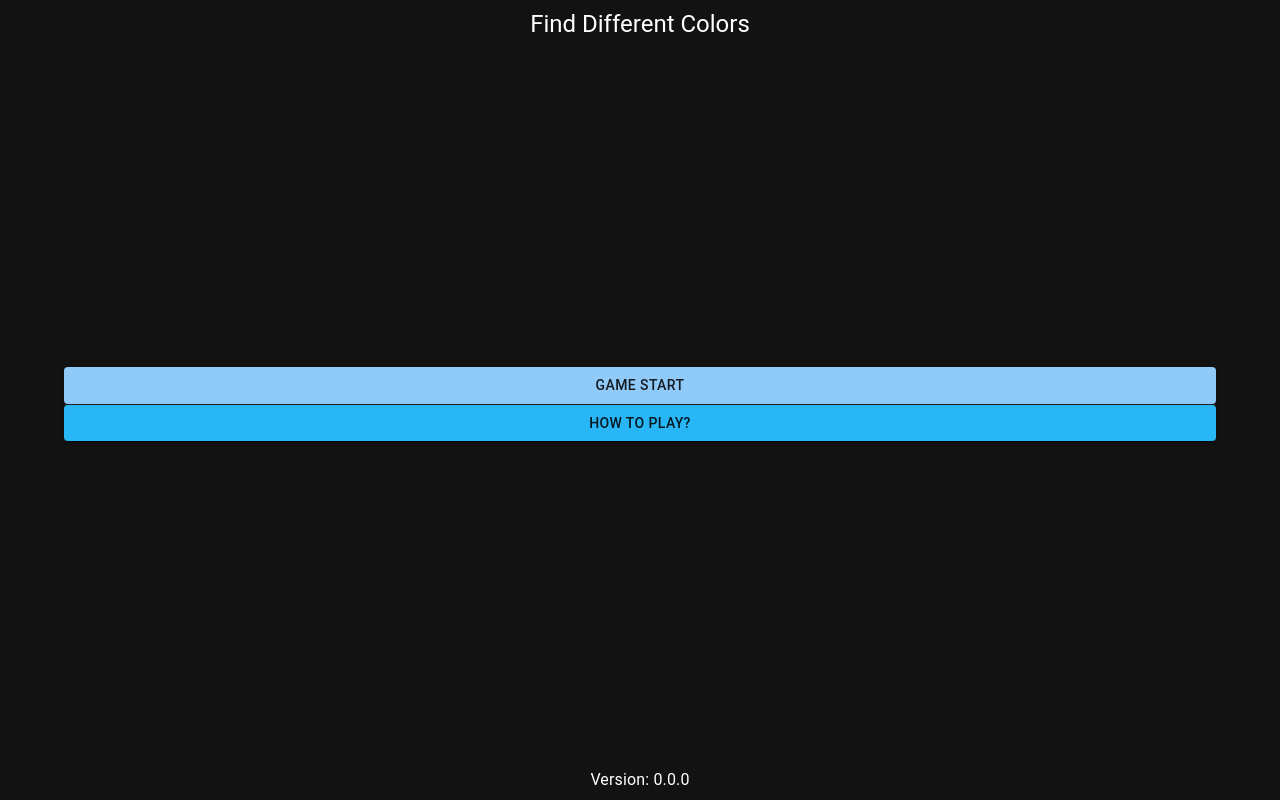
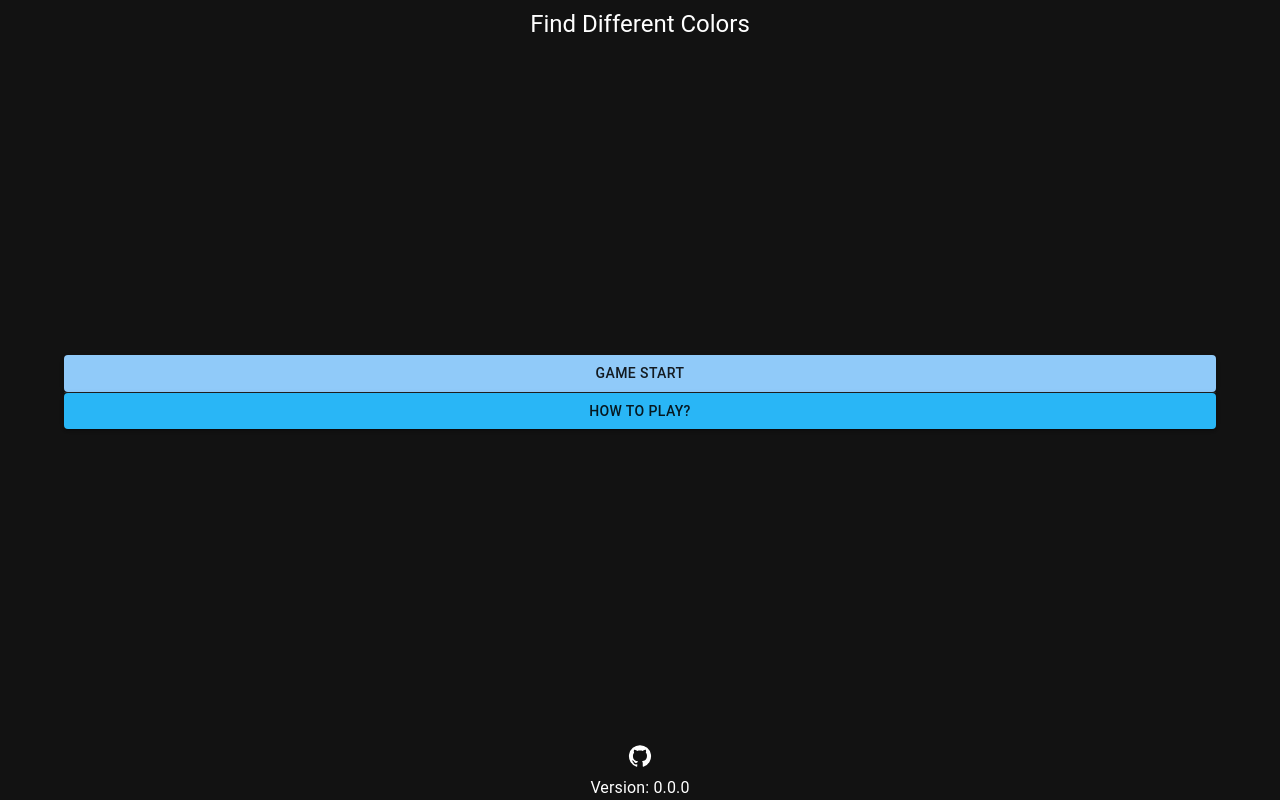
Before and after one commit to avt1745zet/find-different-colors, a React app: page / in a window 1280 px wide. Built offline with nearby package versions, Linux system fonts and the light colour scheme.

Commit message:
Add github icon

```diff
--- a/package.json
+++ b/package.json
@@ -20,6 +20,7 @@
   "dependencies": {
     "@emotion/react": "^11.8.2",
     "@emotion/styled": "^11.8.1",
+    "@mui/icons-material": "^5.5.1",
     "@mui/material": "^5.5.2",
     "prop-types": "^15.8.1",
     "react": "^17.0.2",
--- a/src/app.jsx
+++ b/src/app.jsx
@@ -1,8 +1,9 @@
-import {Box, Container, createTheme,
-  CssBaseline, ThemeProvider, Typography} from '@mui/material';
+import {Container, createTheme, CssBaseline,
+  IconButton, Stack, ThemeProvider, Typography} from '@mui/material';
 import React from 'react';
 import MainPage from './pages/mainPage.jsx';
 import packageJson from './../package.json';
+import {GitHub} from '@mui/icons-material';
 
 const darkTheme = createTheme({
   palette: {
@@ -24,16 +25,22 @@ const App = () => {
         }}
       >
         <MainPage/>
-        <Box
+        <Stack
           component='footer'
-          sx={{
-            marginBlock: '0.5rem',
-          }}
+          alignItems='center'
         >
+          <IconButton
+            component='span'
+            onClick={()=>{
+              window.open('https://github.com/avt1745zet/find-different-colors');
+            }}
+          >
+            <GitHub/>
+          </IconButton>
           <Typography variant='body1' align='center'>
             Version: {packageJson.version}
           </Typography>
-        </Box>
+        </Stack>
       </Container>
     </ThemeProvider>
   );
```
Also changed, not shown: 1 other file (tests, documents, lock files or other folders).
